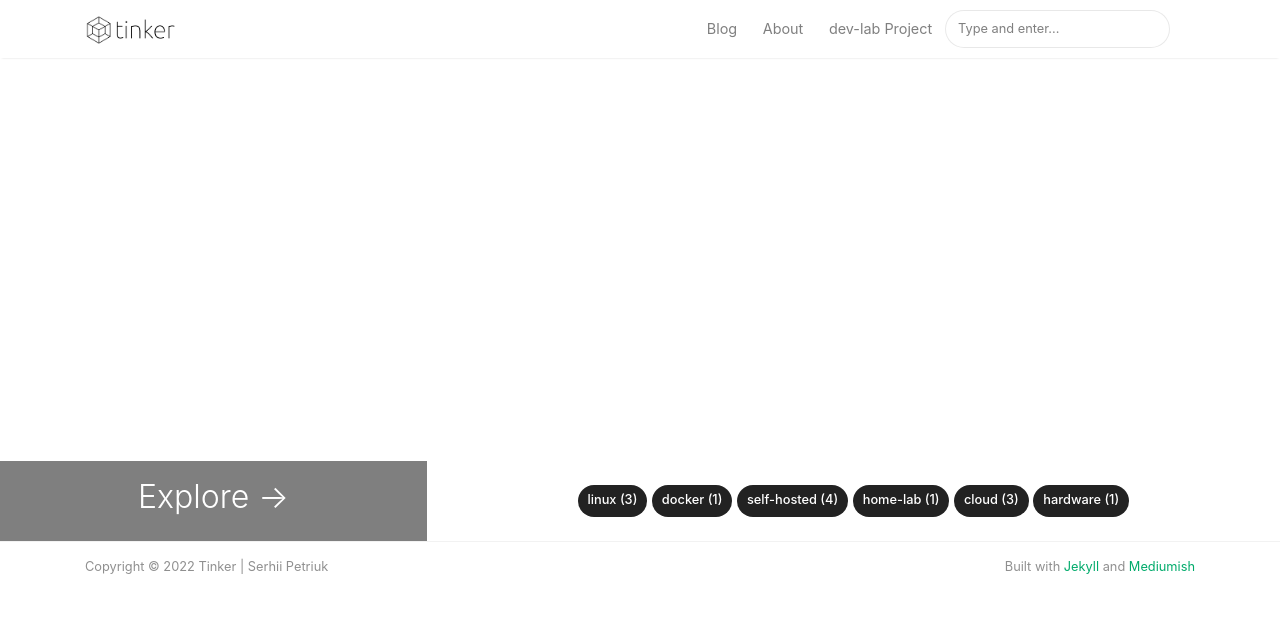
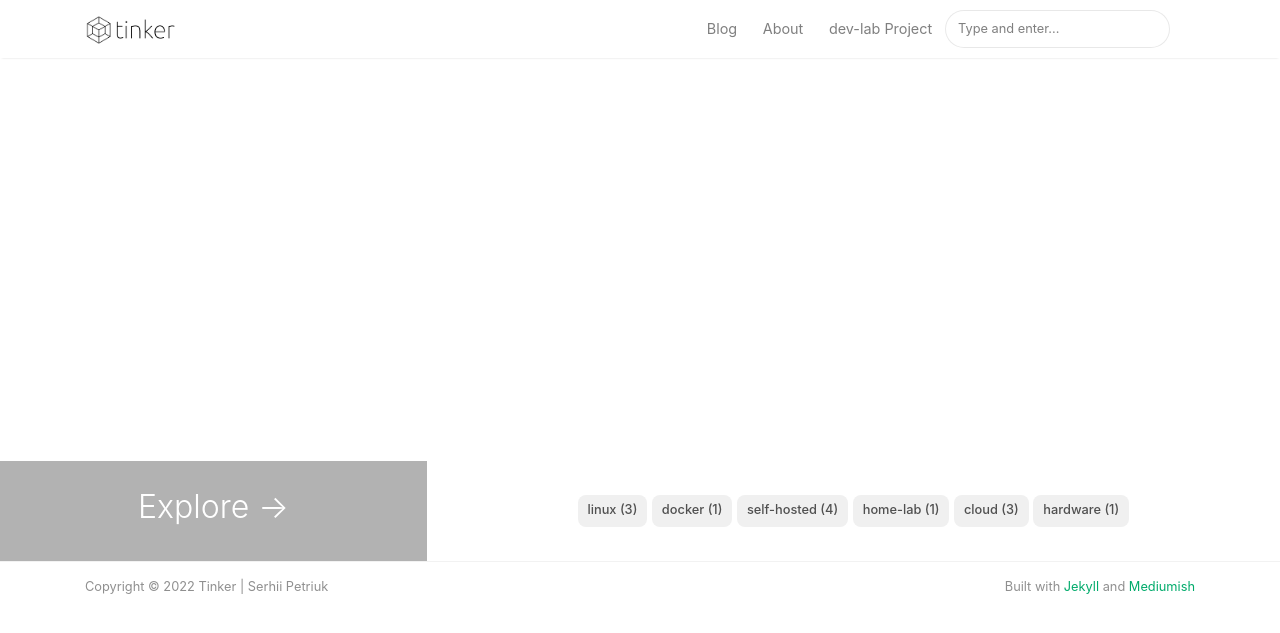
Before and after one commit to spetriuk/tinker, a Jekyll site: the page built from _pages/tags.md, in a window 1280 px wide. Shown: the top 633 px of the page. Built offline with Jekyll 4.4.1, drawn with Linux system fonts in a browser that asks for light colours; nearby versions of some CDN libraries.

Commit message:
Update styles

```diff
--- a/assets/css/screen.css
+++ b/assets/css/screen.css
@@ -772,14 +772,14 @@ iframe {
         margin-bottom: -50px;
         margin-top: 3rem;
         padding: 0;
-        height: 80px;
+        height: 100px;
         border-radius: 0;
         background-image: url(../images/jumbotron.jpg);
         background-size: cover;
     }
 
     .jumbotron.fortags .col-md-4 {
-        background: rgba(0, 0, 0, 0.5);
+        background: rgba(0, 0, 0, 0.301);
         color: #fff;
     }
 
@@ -798,9 +798,9 @@ iframe {
 
 .jumbotron.fortags a {
     padding: 5px 10px 7px;
-    background: #222;
-    border-radius: 30px;
-    color: #fff;
+    background: rgb(240, 240, 240);
+    border-radius: 8px;
+    color: rgb(80, 80, 80);
     font-weight: 500;
     text-transform: lowercase;
     font-size: 0.8rem;
```
